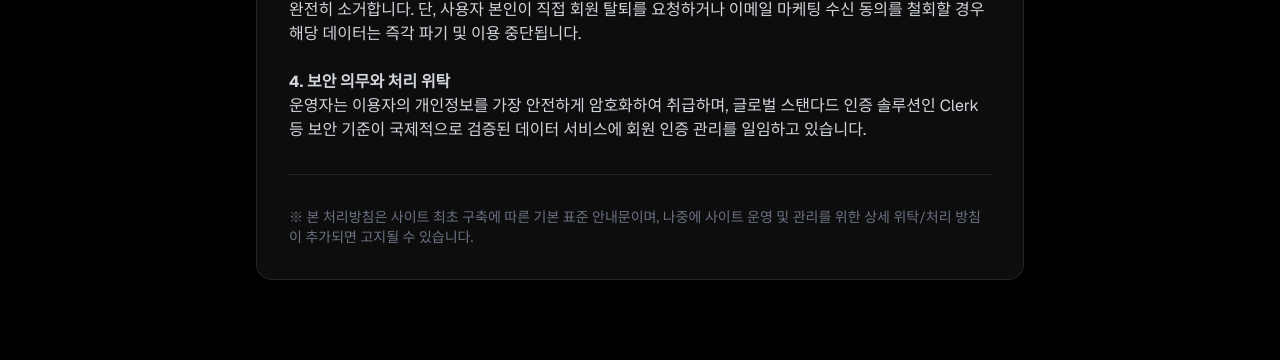
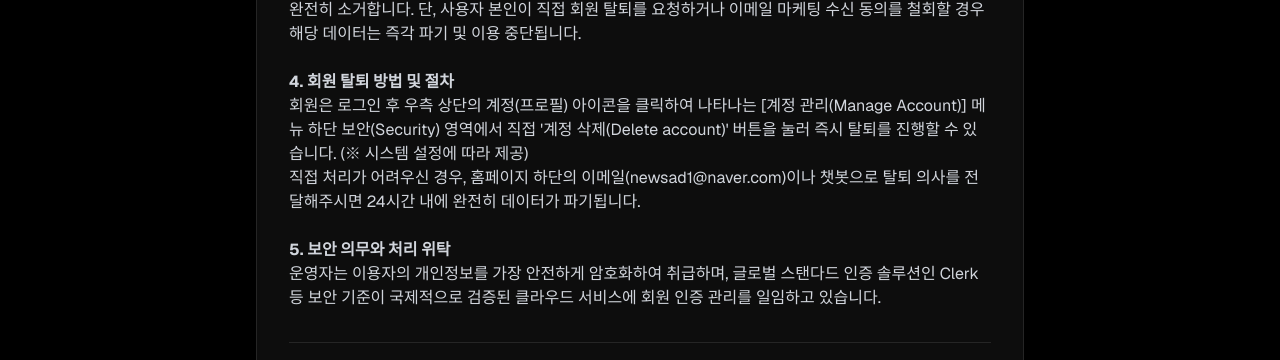
Before and after one commit to inewscom100454-spec/younghyun-homepage, a Next.js app: page /privacy in a window 1280 px wide. Shown: the part 567-927 px from the top of the page. Built offline with nearby package versions, Linux system fonts and the light colour scheme; no server answers.

Commit message:
docs: add account withdrawal terms and procedures

```diff
--- a/src/app/privacy/page.tsx
+++ b/src/app/privacy/page.tsx
@@ -7,7 +7,8 @@ export default function PrivacyPage() {
           <p><strong>1. 수집하는 개인정보 항목</strong><br />이영현 교수 공식 홈페이지(이하 "사이트")는 회원가입, 원활한 혜택 안내 및 원활한 서비스 제공을 위해 아래와 같은 개인정보를 원칙적으로 수집하고 있습니다.<br />- 필수항목: 이름, 이메일 주소<br />- 선택항목: 전화번호 등 (추가 기재 시)<br />- 자동 수집 항목: 접속 IP 정보, 쿠키, 방문 기기 식별값 등</p>
           <p><strong>2. 개인정보 수집 목적</strong><br />사이트는 수집한 개인정보를 다음의 핵심 목적을 위해 안전하게 활용합니다.<br />- 회원 관리: 프리미엄 비밀노트 접근 권한 부여 및 본인 식별<br />- 마케팅 활용(특별 혜택 제공): 오프라인 특강 초대 메시지 전송, 뉴스레터 발송, 서적 증정 이벤트 참여 등</p>
           <p><strong>3. 개인정보 보관 기간</strong><br />원칙적으로, 회원의 개인정보 수집 및 이용 목적이 정상적으로 달성된 후에는 해당 정보를 지체 없이 파기 및 완전히 소거합니다. 단, 사용자 본인이 직접 회원 탈퇴를 요청하거나 이메일 마케팅 수신 동의를 철회할 경우 해당 데이터는 즉각 파기 및 이용 중단됩니다.</p>
-          <p><strong>4. 보안 의무와 처리 위탁</strong><br />운영자는 이용자의 개인정보를 가장 안전하게 암호화하여 취급하며, 글로벌 스탠다드 인증 솔루션인 Clerk 등 보안 기준이 국제적으로 검증된 데이터 서비스에 회원 인증 관리를 일임하고 있습니다.</p>
+          <p><strong>4. 회원 탈퇴 방법 및 절차</strong><br />회원은 로그인 후 우측 상단의 계정(프로필) 아이콘을 클릭하여 나타나는 [계정 관리(Manage Account)] 메뉴 하단 보안(Security) 영역에서 직접 '계정 삭제(Delete account)' 버튼을 눌러 즉시 탈퇴를 진행할 수 있습니다. (※ 시스템 설정에 따라 제공)<br />직접 처리가 어려우신 경우, 홈페이지 하단의 이메일(newsad1@naver.com)이나 챗봇으로 탈퇴 의사를 전달해주시면 24시간 내에 완전히 데이터가 파기됩니다.</p>
+          <p><strong>5. 보안 의무와 처리 위탁</strong><br />운영자는 이용자의 개인정보를 가장 안전하게 암호화하여 취급하며, 글로벌 스탠다드 인증 솔루션인 Clerk 등 보안 기준이 국제적으로 검증된 클라우드 서비스에 회원 인증 관리를 일임하고 있습니다.</p>
           <hr className="border-white/10 my-8" />
           <p className="text-sm text-gray-500">※ 본 처리방침은 사이트 최초 구축에 따른 기본 표준 안내문이며, 나중에 사이트 운영 및 관리를 위한 상세 위탁/처리 방침이 추가되면 고지될 수 있습니다.</p>
         </div>
--- a/src/app/terms/page.tsx
+++ b/src/app/terms/page.tsx
@@ -8,6 +8,7 @@ export default function TermsPage() {
           <p><strong>제2조 (회원의 정의)</strong><br />"회원"이란 사이트에 접속하여 본 약관에 따라 소정의 회원가입 절차를 완료하고, 사이트가 제공하는 프리미엄 비밀노트 및 관련 정기 정보(마케팅 및 혜택 알림 포함)를 수신 및 이용하는 자를 말합니다.</p>
           <p><strong>제3조 (서비스의 제공)</strong><br />사이트는 회원에게 다음과 같은 서비스를 우선적으로 제공합니다.<br />1. 독점 비밀노트 메뉴 열람 권한<br />2. 서적 및 교재 증정 이벤트 참여 기회 부여<br />3. 오프라인/온라인 특강 시 우선 초대 및 수강 혜택 제공<br />4. 특별한 마케팅 인사이트 뉴스레터 발송</p>
           <p><strong>제4조 (효력 및 변경)</strong><br />운영자는 불가피한 사정이 있을 경우 서비스에 관련한 본 약관을 적법한 절차 내에서 개정할 수 있으며, 관련 기능 및 혜택은 상황에 따라 예고 없이 변경될 수 있습니다.</p>
+          <p><strong>제5조 (회원 탈퇴 및 자격 상실)</strong><br />1. 회원은 로그인 후 계정 관리 메뉴(프로필 아이콘)를 통하거나, 홈페이지 우측 하단 챗봇, 또는 공식 관리자에게 연락하여 언제든지 자유롭게 회원 탈퇴를 요청할 수 있으며, 이 경우 운영자는 지체 없이 탈퇴 및 파기 처리합니다.<br />2. 회원이 타인의 권리를 침해하거나 서비스 운영을 고의로 방해하는 등 불법적인 목적으로 사이트를 이용하는 경우, 사전 통보 없이 회원 자격을 상실(강제 탈퇴)시킬 수 있습니다.</p>
           <hr className="border-white/10 my-8" />
           <p className="text-sm text-gray-500">※ 본 약관은 서비스 최초 운영을 위한 표준 양식이며, 추후 운영 방침 확장 및 구체화에 따라 보다 세부적인 조항이 보완되거나 갱신될 수 있습니다.</p>
         </div>
```
